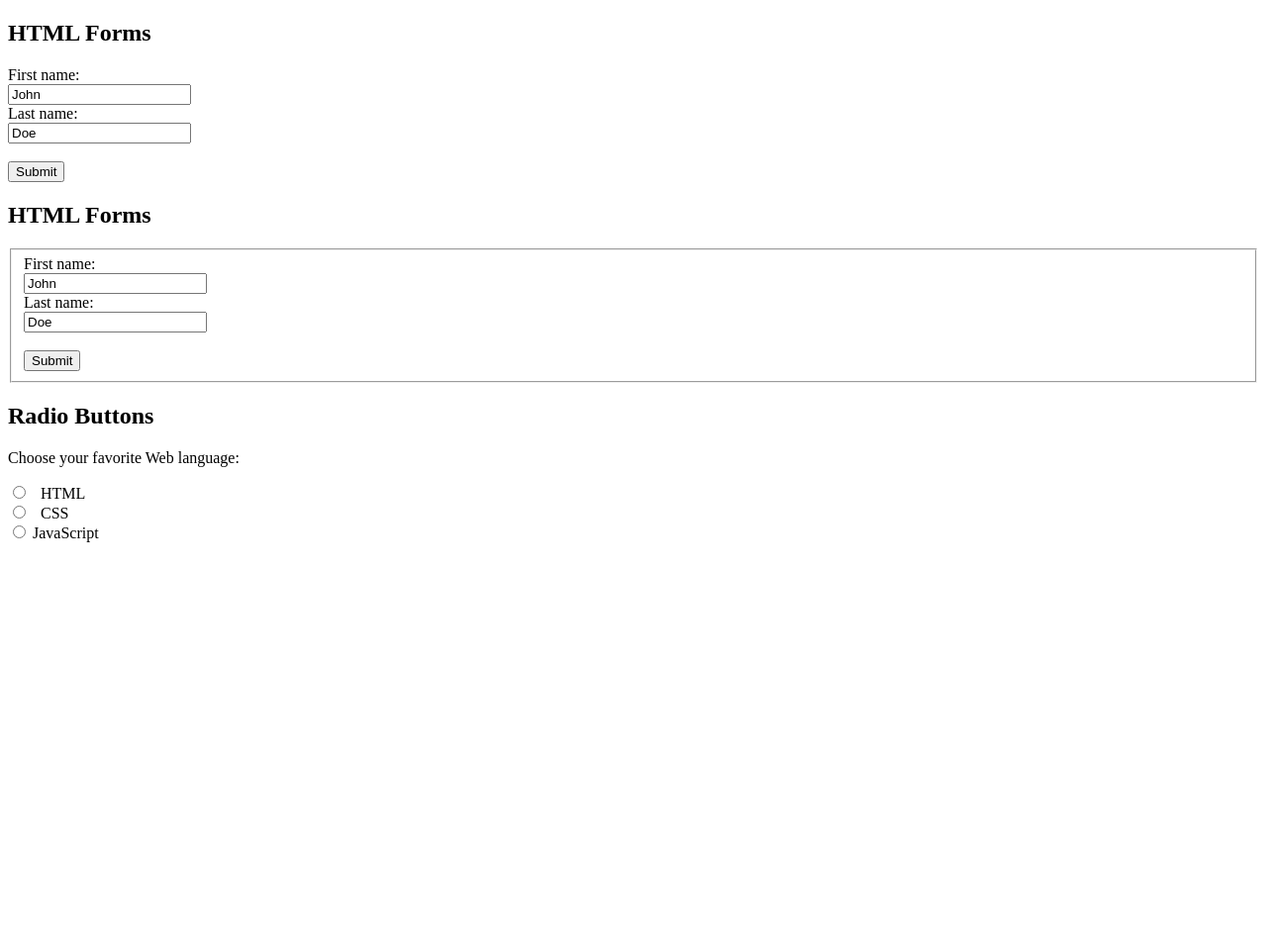
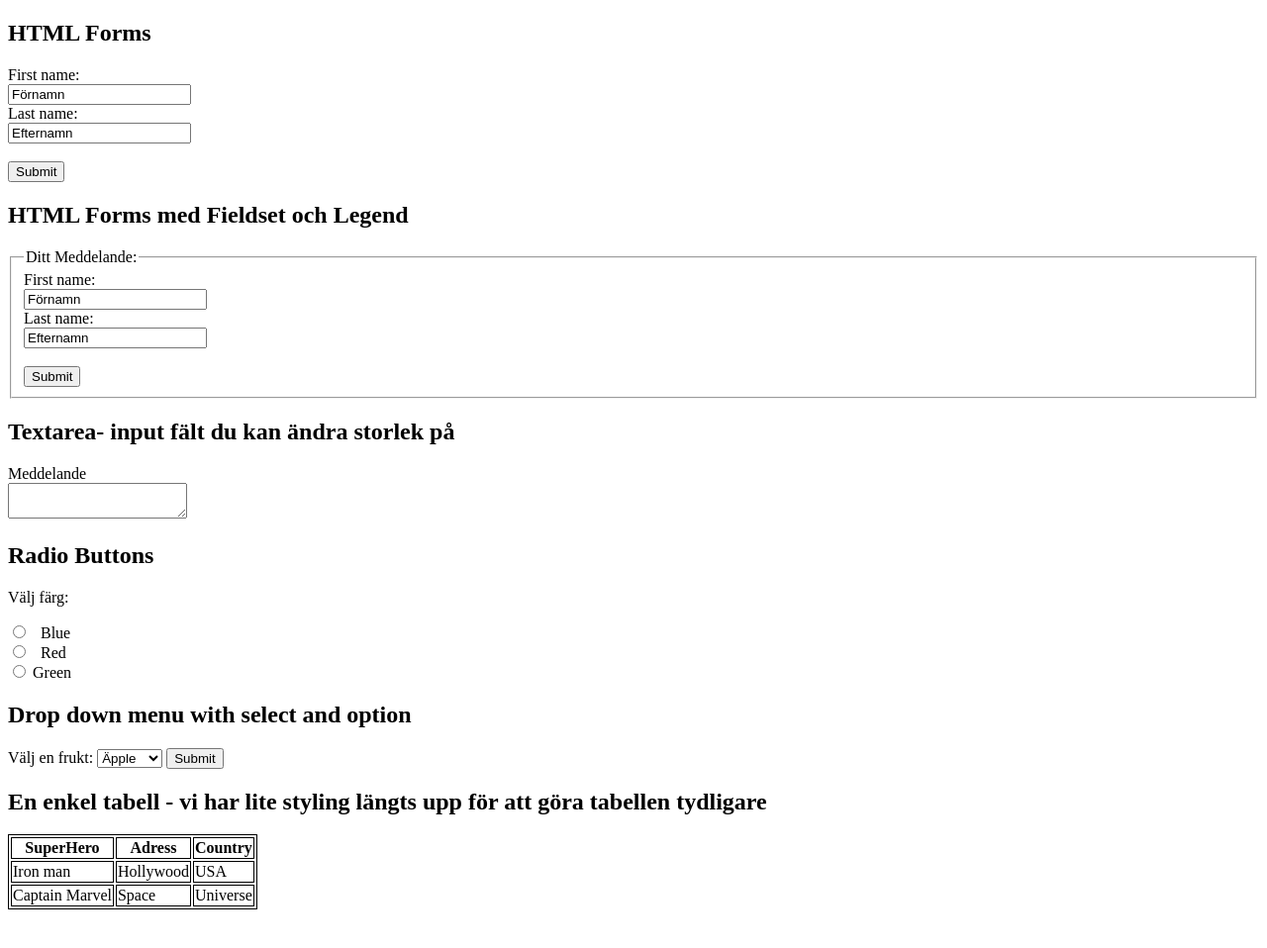
Before and after one commit to Fridaschoultz/test-html-forms, a plain HTML site: page index.html in a window 1280 px wide. Shown: the whole page at 99% size. Before the commit the page ends 800 px from the top, so only its background shows below. Drawn offline with Linux system fonts and the light colour scheme.

Commit message:
Changes in index

```diff
--- a/index.html
+++ b/index.html
@@ -5,43 +5,90 @@
   <meta charset="UTF-8" />
   <meta http-equiv="X-UA-Compatible" content="IE=edge" />
   <meta name="viewport" content="width=device-width, initial-scale=1.0" />
-  <title>Document</title>
+  <title>HTML Formulär och Tabeller</title>
+
+  <style>
+    table,
+    th,
+    td {
+      border: 1px solid black;
+    }
+  </style>
+
 </head>
-
-<body>
 <h2>HTML Forms</h2>
 
-  <form action="/action_page.php">
-    <label for="fname">First name:</label><br/>
-    <input type="text" id="fname" name="fname" value="John"/><br />
-    <label for="lname">Last name:</label><br/>
-    <input type="text" id="lname" name="lname" value="Doe"/><br/><br/>
-    <input type="submit" value="Submit"/>
+<form>
+  <label for="fname">First name:</label><br />
+  <input type="text" id="fname" name="fname" value="Förnamn" /><br />
+  <label for="lname">Last name:</label><br />
+  <input type="text" id="lname" name="lname" value="Efternamn" /><br /><br />
+  <input type="submit" value="Submit" />
 </form>
 
-  <h2>HTML Forms</h2>
+<h2>HTML Forms med Fieldset och Legend</h2>
 <fieldset>
-    <form action="/action_page.php">
-      <label for="fname">First name:</label><br/>
-      <input type="text" id="fname" name="fname" value="John"/><br/>
-      <label for="lname">Last name:</label><br/>
-      <input type="text" id="lname" name="lname" value="Doe"/><br/><br/>
-      <input type="submit" value="Submit"/>
+  <legend> Ditt Meddelande:</legend>
+  <form>
+    <label for="fname">First name:</label><br />
+    <input type="text" id="fname" name="fname" value="Förnamn" /><br />
+    <label for="lname">Last name:</label><br />
+    <input type="text" id="lname" name="lname" value="Efternamn" /><br /><br />
+    <input type="submit" value="Submit" />
   </form>
 </fieldset>
 
+<h2>Textarea- input fält du kan ändra storlek på</h2>
+
+<label for=”textBody”>Meddelande</label> <br />
+<textarea name=”txtBody” id=”textBody” cols=”50” rows=”10”> </textarea>
+
+
 <h2>Radio Buttons</h2>
 
-  <p>Choose your favorite Web language:</p>
+<p>Välj färg:</p>
 
 <form>
-    <input type="radio" id="html" name="fav_language" value="HTML"/>
-    <label for="html">HTML</label><br/>
-    <input type="radio" id="css" name="fav_language" value="CSS"/>
-    <label for="css">CSS</label><br/>
-    <input type="radio" id="javascript" name="fav_language" value="JavaScript"/>
-    <label for="javascript">JavaScript</label>
+  <input type="radio" id="blue" name="blue" value="blue" />
+  <label for="blue">Blue</label><br />
+  <input type="radio" id="red" name="red" value="red" />
+  <label for="red">Red</label><br />
+  <input type="radio" id="green" name="green" value="Green" />
+  <label for="green">Green</label>
 </form>
+
+<h2>Drop down menu with select and option</h2>
+<form>
+  <label for="fruit">Välj en frukt:</label>
+  <select id="fruit" name="fruits">
+    <option value="apple">Äpple</option>
+    <option value="banana">Banan</option>
+    <option value="orange">Apelsin</option>
+    <option value="kiwi">Kiwi</option>
+  </select>
+  <input type="submit">
+</form>
+
+<h2>En enkel tabell - vi har lite styling längts upp för att göra tabellen tydligare</h2>
+
+<table>
+  <tr>
+    <th>SuperHero</th>
+    <th>Adress</th>
+    <th>Country</th>
+  </tr>
+  <tr>
+    <td>Iron man</td>
+    <td>Hollywood</td>
+    <td>USA</td>
+  </tr>
+  <tr>
+    <td>Captain Marvel</td>
+    <td>Space</td>
+    <td>Universe</td>
+  </tr>
+</table>
+<br /><br /><br />
 </body>
 
 </html>
```
Lines whose indentation alone changed are shown as unchanged.
